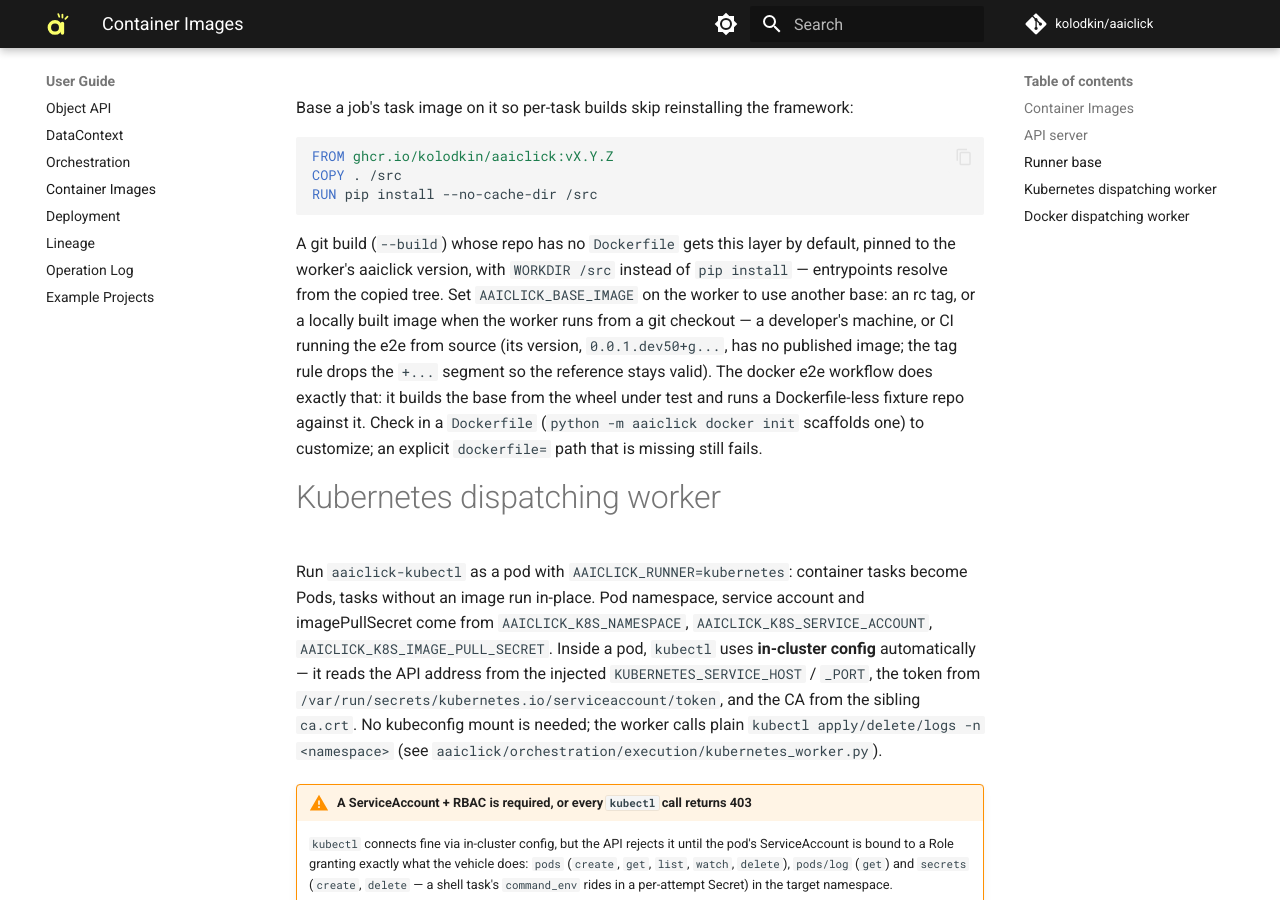
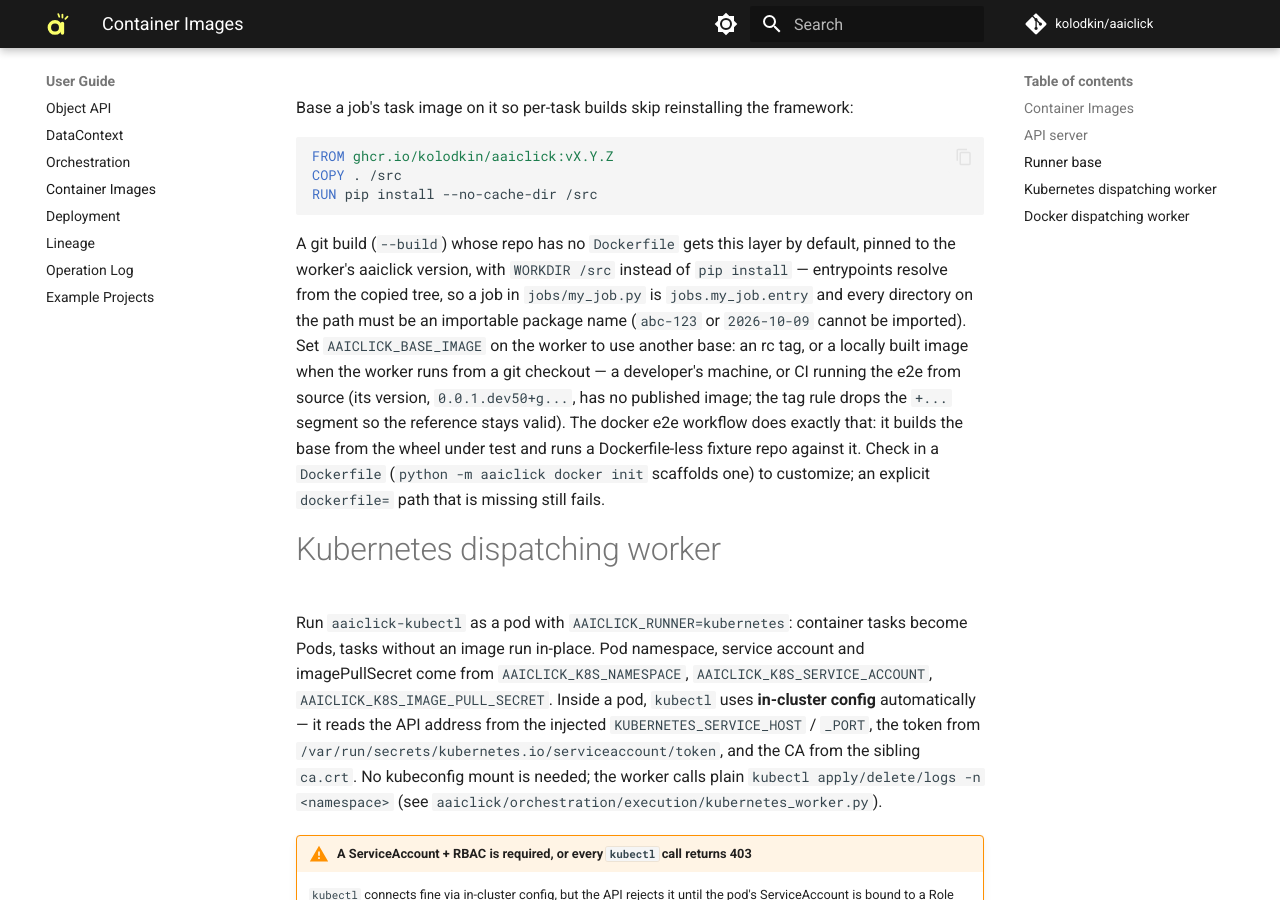
Before and after one commit to kolodkin/aaiclick, an MkDocs documentation site: the page built from docs/user_guide/container_images.md, in a window 1280 px wide and 900 px high, scrolled down 899 px. Built offline with MkDocs 1.6.1 and Material for MkDocs 9.7.7, drawn with Linux system fonts in a browser that asks for light colours; comment, search, counter and statistics services are not loaded.

Commit message:
Document the entrypoint path constraint of the default build image
Co-Authored-By: Claude Fable 5.1 <noreply@anthropic.com>
Claude-Session: https://claude.ai/code/session_018r94wwVvAsJ1Zr4ovH6Q5H

```diff
--- a/docs/user_guide/container_images.md
+++ b/docs/user_guide/container_images.md
@@ -38,7 +38,9 @@ RUN pip install --no-cache-dir /src
 
 A git build (`--build`) whose repo has no `Dockerfile` gets this layer by
 default, pinned to the worker's aaiclick version, with `WORKDIR /src` instead of
-`pip install` — entrypoints resolve from the copied tree. Set
+`pip install` — entrypoints resolve from the copied tree, so a job in
+`jobs/my_job.py` is `jobs.my_job.entry` and every directory on the path must be
+an importable package name (`abc-123` or `2026-10-09` cannot be imported). Set
 `AAICLICK_BASE_IMAGE` on the worker to use another base: an rc tag, or a locally
 built image when the worker runs from a git checkout — a developer's machine, or
 CI running the e2e from source (its version, `0.0.1.dev50+g...`, has no
```
Also changed, not shown: docs/designs/orchestration.md (+1 -1 lines).
